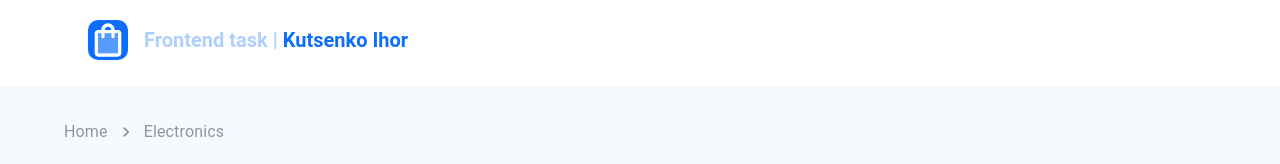
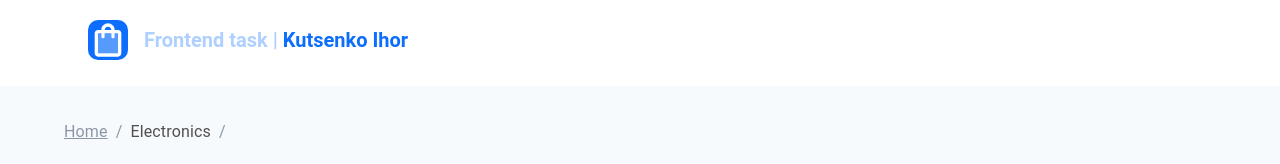
Before and after one commit to iniacor/mobile-shop-page, a React app: page /electronics/1 in a window 1280 px wide. Shown: the top 164 px of the page. Built offline with nearby package versions, Linux system fonts and the light colour scheme.

Commit message:
make breadcrubs

```diff
--- a/src/components/breadCrumbs/BreadCrumbs.tsx
+++ b/src/components/breadCrumbs/BreadCrumbs.tsx
@@ -1,86 +1,75 @@
 import * as React from 'react';
+import { Link as RouterLink, useLocation } from 'react-router-dom';
+import * as Styled from './BreadCrumbs.styled';
 import Typography from '@mui/material/Typography';
-import NavigateNextIcon from '@mui/icons-material/NavigateNext';
-import * as Styled from './BreadCrumbs.styled';
-import { Link } from '@mui/material';
-import { useNavigate } from 'react-router';
+import Link from '@mui/material/Link';
 
-export default function Breadcrumbs() {
-  const navigate = useNavigate();
+const breadcrumbNameMap = {
+  '/': 'Home',
+  '/electronics': 'Electronics',
+  '/electronics/:id': 'Product',
+};
 
-  const handleClick = (event: React.MouseEvent<HTMLAnchorElement, MouseEvent>) => {
-    event.preventDefault();
-    navigate('/');
-  };
+function BreadcrumbItem({ to, ...rest }) {
+  const location = useLocation();
+  const pathnames = location.pathname.split('/').filter(x => x);
 
-  const breadcrumbs = [
-    <Link underline="hover" key="1" color="inherit" onClick={handleClick}>
-      Home
-    </Link>,
-    <Typography key="2" color="inherit">
-      Electronics
-    </Typography>,
-  ];
+  let isMatch = false;
+  const breadcrumbs = pathnames.map((_, index) => {
+    const url = `/${pathnames.slice(0, index + 1).join('/')}`;
+    const isActive = url === to;
+    const text = breadcrumbNameMap[url];
+    isMatch = isMatch || isActive;
+
+    return (
+      <Link
+        key={url}
+        color={isActive ? 'text.primary' : 'inherit'}
+        component={RouterLink}
+        to={url}
+        underline="hover"
+        {...rest}
+      >
+        {text}
+      </Link>
+    );
+  });
+
+  if (!isMatch) {
+    breadcrumbs.push(
+      <Typography key="not-found" color="text.primary">
+        Not Found
+      </Typography>,
+    );
+  }
+
+  return breadcrumbs;
+}
+
+function Breadcrumbs() {
+  const location = useLocation();
+  const pathnames = location.pathname.split('/').filter(x => x);
 
   return (
-    <Styled.Breadcrumbs separator={<NavigateNextIcon fontSize="small" />} aria-label="breadcrumb">
-      {breadcrumbs}
+    <Styled.Breadcrumbs aria-label="breadcrumb">
+      <Link color="inherit" component={RouterLink} to="/">
+        Home
+      </Link>
+      {pathnames.map((value, index) => {
+        const url = `/${pathnames.slice(0, index + 1).join('/')}`;
+        const text = breadcrumbNameMap[url];
+        const isActive = url === location.pathname;
+
+        return isActive ? (
+          <Typography key={url} color="text.primary">
+            {text}
+          </Typography>
+        ) : (
+          <BreadcrumbItem key={url} to={url} />
+        );
+      })}
     </Styled.Breadcrumbs>
   );
 }
 
-// import * as React from 'react';
-// import { useRoutes, useLocation } from 'react-router-dom';
-// import * as Styled from './BreadCrumbs.styled';
-// import Typography from '@mui/material/Typography';
-// import Link from '@mui/material/Link';
-// import NavigateNextIcon from '@mui/icons-material/NavigateNext';
-
-// function handleClick(event: React.MouseEvent<HTMLAnchorElement, MouseEvent>) {
-//   event.preventDefault();
-//   console.info('You clicked a breadcrumb.');
-// }
-
-// export default function Breadcrumbs() {
-//   const location = useLocation();
-//   const routes = useRoutes([
-//     { path: '/', breadcrumb: 'Home' },
-//     { path: '/electronics', breadcrumb: 'Electronics' },
-//     { path: '/electronics/:id', breadcrumb: ({ params }) => `Product ${params.id}` },
-//   ]);
-//   console.log(routes.length);
-
-//   const pathnames = location.pathname.split('/').filter(x => x);
-//   const breadcrumbs = pathnames.map((_, index) => {
-//     const url = `/${pathnames.slice(0, index + 1).join('/')}`;
-//     const route = routes.find(r => r.path === url);
-//     return route && route.breadcrumb;
-//   });
-
-//   return (
-//     <Styled.Breadcrumbs separator={<NavigateNextIcon fontSize="small" />} aria-label="breadcrumb">
-//       {breadcrumbs.map((breadcrumb, index) => {
-//         const route = routes[index];
-//         if (route) {
-//           return (
-//             <Link
-//               key={route.path}
-//               underline="hover"
-//               color={index === breadcrumbs.length - 1 ? 'text.primary' : 'inherit'}
-//               href={route.path}
-//               onClick={handleClick}
-//             >
-//               {breadcrumb}
-//             </Link>
-//           );
-//         } else {
-//           return (
-//             <Typography key={breadcrumb} color="text.primary">
-//               {breadcrumb}
-//             </Typography>
-//           );
-//         }
-//       })}
-//     </Styled.Breadcrumbs>
-//   );
-// }
+export default Breadcrumbs;
```
